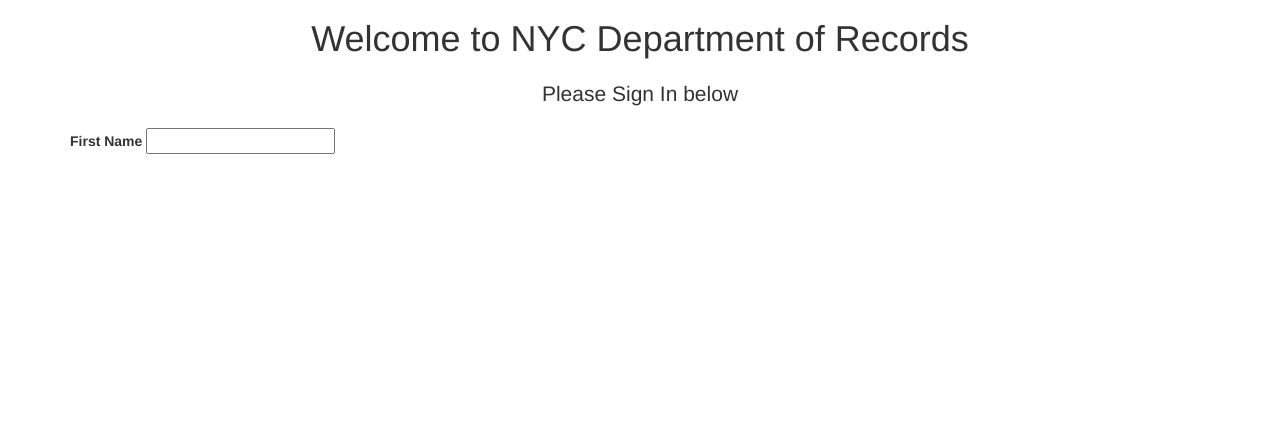
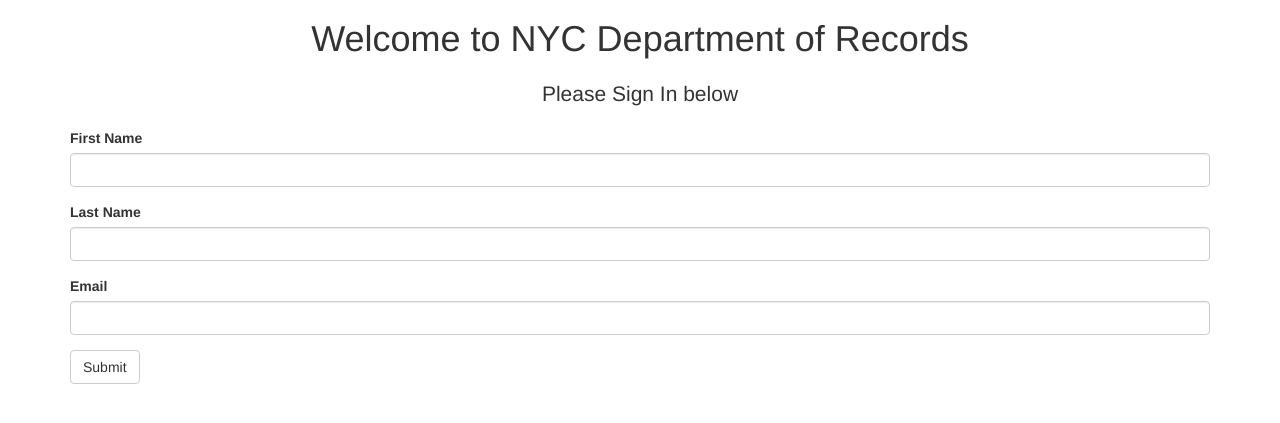
Before and after one commit to Danish11512/Visit, a Flask app: template app/templates/index.html in a window 1280 px wide. Shown: the part 51-474 px from the top of the page. Run offline with Flask 2, Linux system fonts and the light colour scheme; the template is opened without the code that fills it: values that come from a table or form of the project are taken from there, others are empty; some libraries are stand-ins or nearby versions.

Commit message:
check in complete

```diff
--- a/app/main/forms.py
+++ b/app/main/forms.py
@@ -1,9 +1,10 @@
 from flask_wtf import FlaskForm
 from wtforms import StringField, PasswordField, SubmitField
 from wtforms.validators import DataRequired, Email, Length
+import email_validator
 
 class CheckinForm(FlaskForm):
     first_name = StringField('First Name', validators=[DataRequired(), Length(min=2)])
     last_name = StringField('Last Name', validators=[DataRequired(), Length(min=2)])
-    email = StringField('Email')
+    email = StringField('Email', validators=[DataRequired(), Email(message='Invalid Email'), Length(max=50)])
     submit = SubmitField('Submit')
--- a/app/main/views.py
+++ b/app/main/views.py
@@ -4,9 +4,13 @@ from .forms import CheckinForm
 
 
 @app.route('/')
-@app.route('/index')
+@app.route('/index', methods=["GET", "POST"])
 def index():
     form = CheckinForm()
+
+    if form.validate_on_submit():
+        return render_template('checkin.html', fname=form.first_name.data, lname=form.last_name.data)
+
     return render_template('index.html', form=form)
 
 
--- a/app/templates/index.html
+++ b/app/templates/index.html
@@ -35,13 +35,10 @@ NYCDORIS Visit
 
   <form method="POST" action="/index">
     {{ form.hidden_tag() }}
-    <!-- {{ wtf.quick_form(form) }} -->
-    {{ form.first_name.label }}
-    {{ form.first_name }}
-    <!-- {{ wtf.form_field(form.firstname) }}
-    {{ wtf.form_field(form.lastname) }}
+    {{ wtf.form_field(form.first_name) }}
+    {{ wtf.form_field(form.last_name) }}
     {{ wtf.form_field(form.email) }}
-    {{ wtf.form_field(form.submit) }} -->
+    {{ wtf.form_field(form.submit) }}
     <!-- <div class="form-row">
     <div class="form-group col-md-6">
       <label for="firstname">First Name</label>
```
Also changed, not shown: app/templates/checkin.html (added, +25 -0 lines), 2 other files.
